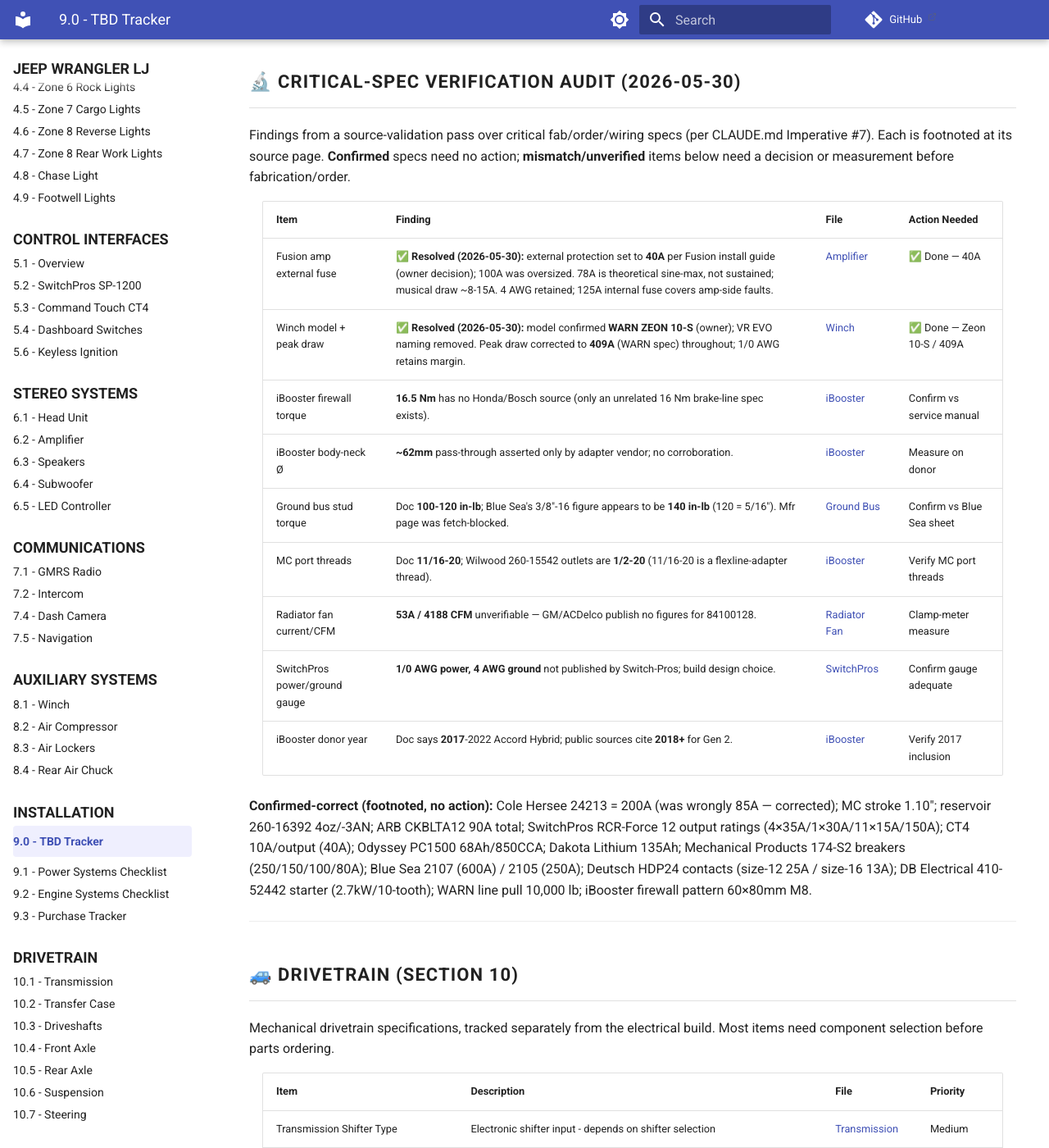
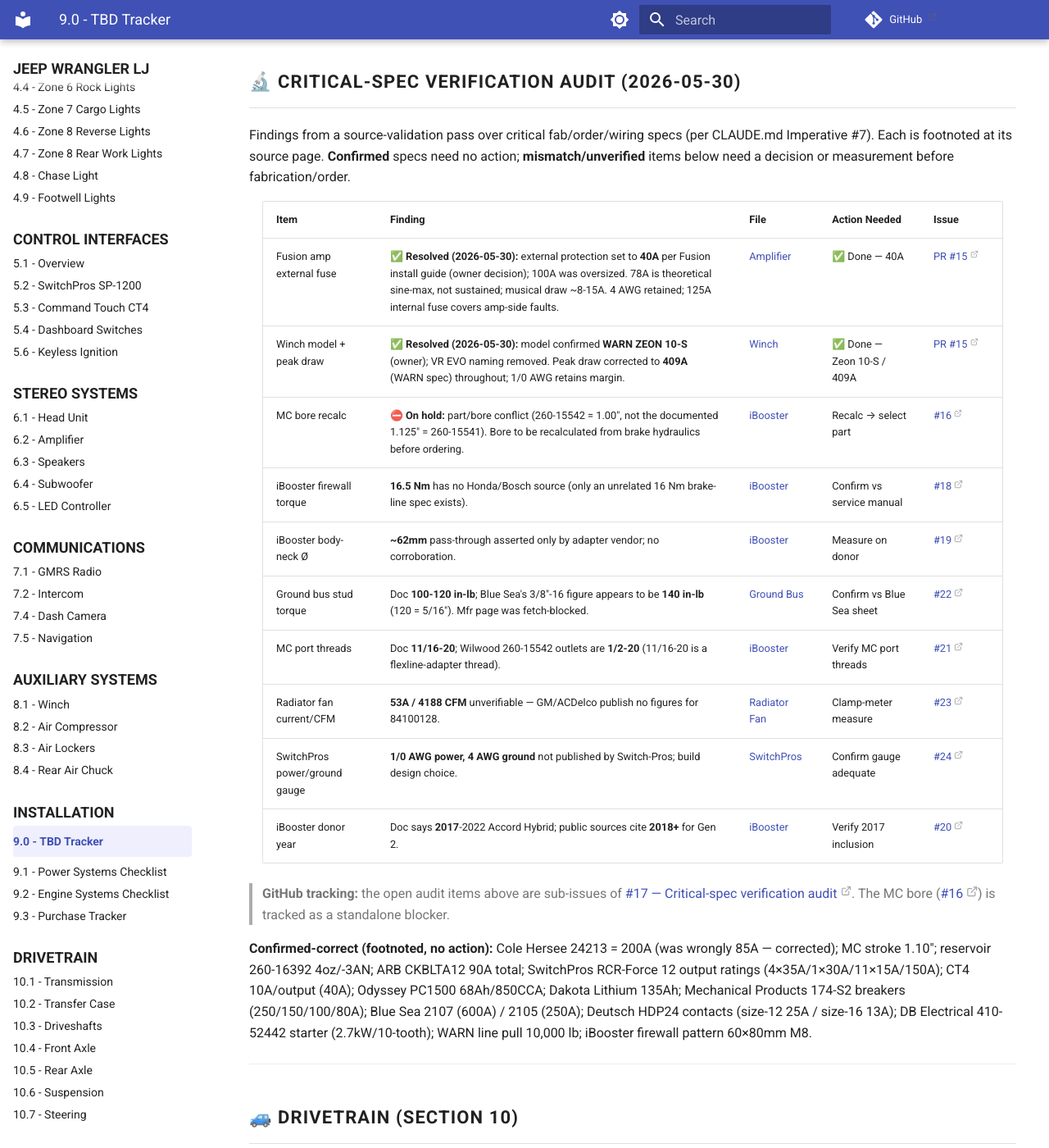
Before and after one commit to sob/drawings, an MkDocs documentation site: the page built from docs/jeep_lj/09-installation/00-tbd-tracker.md, in a window 1280 px wide and 1400 px high, scrolled down 4208 px. Shown: the whole window at 82% size. Built offline with MkDocs 1.6.1 and Material for MkDocs 9.7.7, drawn with Linux system fonts in a browser that asks for light colours; comment, search, counter and statistics services are not loaded.

Commit message:
docs(lj): link audit-table rows to GitHub issues; fix homepage admonition (#25)

```diff
--- a/docs/jeep_lj/09-installation/00-tbd-tracker.md
+++ b/docs/jeep_lj/09-installation/00-tbd-tracker.md
@@ -104,17 +104,31 @@
 
 Findings from a source-validation pass over critical fab/order/wiring specs (per CLAUDE.md Imperative #7). Each is footnoted at its source page. **Confirmed** specs need no action; **mismatch/unverified** items below need a decision or measurement before fabrication/order.
 
-| Item | Finding | File | Action Needed |
-| :--- | :------ | :--- | :------------ |
-| Fusion amp external fuse | ✅ **Resolved (2026-05-30):** external protection set to **40A** per Fusion install guide (owner decision); 100A was oversized. 78A is theoretical sine-max, not sustained; musical draw ~8-15A. 4 AWG retained; 125A internal fuse covers amp-side faults. | [Amplifier][amplifier] | ✅ Done — 40A |
-| Winch model + peak draw | ✅ **Resolved (2026-05-30):** model confirmed **WARN ZEON 10-S** (owner); VR EVO naming removed. Peak draw corrected to **409A** (WARN spec) throughout; 1/0 AWG retains margin. | [Winch][winch] | ✅ Done — Zeon 10-S / 409A |
-| iBooster firewall torque | **16.5 Nm** has no Honda/Bosch source (only an unrelated 16 Nm brake-line spec exists). | [iBooster][ibooster] | Confirm vs service manual |
-| iBooster body-neck Ø | **~62mm** pass-through asserted only by adapter vendor; no corroboration. | [iBooster][ibooster] | Measure on donor |
-| Ground bus stud torque | Doc **100-120 in-lb**; Blue Sea's 3/8"-16 figure appears to be **140 in-lb** (120 = 5/16"). Mfr page was fetch-blocked. | [Ground Bus][ground-bus] | Confirm vs Blue Sea sheet |
-| MC port threads | Doc **11/16-20**; Wilwood 260-15542 outlets are **1/2-20** (11/16-20 is a flexline-adapter thread). | [iBooster][ibooster] | Verify MC port threads |
-| Radiator fan current/CFM | **53A / 4188 CFM** unverifiable — GM/ACDelco publish no figures for 84100128. | [Radiator Fan][radiator-fan] | Clamp-meter measure |
-| SwitchPros power/ground gauge | **1/0 AWG power, 4 AWG ground** not published by Switch-Pros; build design choice. | [SwitchPros][switchpros] | Confirm gauge adequate |
-| iBooster donor year | Doc says **2017**-2022 Accord Hybrid; public sources cite **2018+** for Gen 2. | [iBooster][ibooster] | Verify 2017 inclusion |
+| Item | Finding | File | Action Needed | Issue |
+| :--- | :------ | :--- | :------------ | :---- |
+| Fusion amp external fuse | ✅ **Resolved (2026-05-30):** external protection set to **40A** per Fusion install guide (owner decision); 100A was oversized. 78A is theoretical sine-max, not sustained; musical draw ~8-15A. 4 AWG retained; 125A internal fuse covers amp-side faults. | [Amplifier][amplifier] | ✅ Done — 40A | [PR #15][pr15] |
+| Winch model + peak draw | ✅ **Resolved (2026-05-30):** model confirmed **WARN ZEON 10-S** (owner); VR EVO naming removed. Peak draw corrected to **409A** (WARN spec) throughout; 1/0 AWG retains margin. | [Winch][winch] | ✅ Done — Zeon 10-S / 409A | [PR #15][pr15] |
+| MC bore recalc | ⛔ **On hold:** part/bore conflict (260-15542 = 1.00", not the documented 1.125" = 260-15541). Bore to be recalculated from brake hydraulics before ordering. | [iBooster][ibooster] | Recalc → select part | [#16][i16] |
+| iBooster firewall torque | **16.5 Nm** has no Honda/Bosch source (only an unrelated 16 Nm brake-line spec exists). | [iBooster][ibooster] | Confirm vs service manual | [#18][i18] |
+| iBooster body-neck Ø | **~62mm** pass-through asserted only by adapter vendor; no corroboration. | [iBooster][ibooster] | Measure on donor | [#19][i19] |
+| Ground bus stud torque | Doc **100-120 in-lb**; Blue Sea's 3/8"-16 figure appears to be **140 in-lb** (120 = 5/16"). Mfr page was fetch-blocked. | [Ground Bus][ground-bus] | Confirm vs Blue Sea sheet | [#22][i22] |
+| MC port threads | Doc **11/16-20**; Wilwood 260-15542 outlets are **1/2-20** (11/16-20 is a flexline-adapter thread). | [iBooster][ibooster] | Verify MC port threads | [#21][i21] |
+| Radiator fan current/CFM | **53A / 4188 CFM** unverifiable — GM/ACDelco publish no figures for 84100128. | [Radiator Fan][radiator-fan] | Clamp-meter measure | [#23][i23] |
+| SwitchPros power/ground gauge | **1/0 AWG power, 4 AWG ground** not published by Switch-Pros; build design choice. | [SwitchPros][switchpros] | Confirm gauge adequate | [#24][i24] |
+| iBooster donor year | Doc says **2017**-2022 Accord Hybrid; public sources cite **2018+** for Gen 2. | [iBooster][ibooster] | Verify 2017 inclusion | [#20][i20] |
+
+> **GitHub tracking:** the open audit items above are sub-issues of [#17 — Critical-spec verification audit][i17]. The MC bore ([#16][i16]) is tracked as a standalone blocker.
+
+[pr15]: https://github.com/sob/drawings/pull/15
+[i16]: https://github.com/sob/drawings/issues/16
+[i17]: https://github.com/sob/drawings/issues/17
+[i18]: https://github.com/sob/drawings/issues/18
+[i19]: https://github.com/sob/drawings/issues/19
+[i20]: https://github.com/sob/drawings/issues/20
+[i21]: https://github.com/sob/drawings/issues/21
+[i22]: https://github.com/sob/drawings/issues/22
+[i23]: https://github.com/sob/drawings/issues/23
+[i24]: https://github.com/sob/drawings/issues/24
 
 **Confirmed-correct (footnoted, no action):** Cole Hersee 24213 = 200A (was wrongly 85A — corrected); MC stroke 1.10"; reservoir 260-16392 4oz/-3AN; ARB CKBLTA12 90A total; SwitchPros RCR-Force 12 output ratings (4×35A/1×30A/11×15A/150A); CT4 10A/output (40A); Odyssey PC1500 68Ah/850CCA; Dakota Lithium 135Ah; Mechanical Products 174-S2 breakers (250/150/100/80A); Blue Sea 2107 (600A) / 2105 (250A); Deutsch HDP24 contacts (size-12 25A / size-16 13A); DB Electrical 410-52442 starter (2.7kW/10-tooth); WARN line pull 10,000 lb; iBooster firewall pattern 60×80mm M8.
 
```
Also changed, not shown: docs/jeep_lj/index.md (+2 -2 lines).
